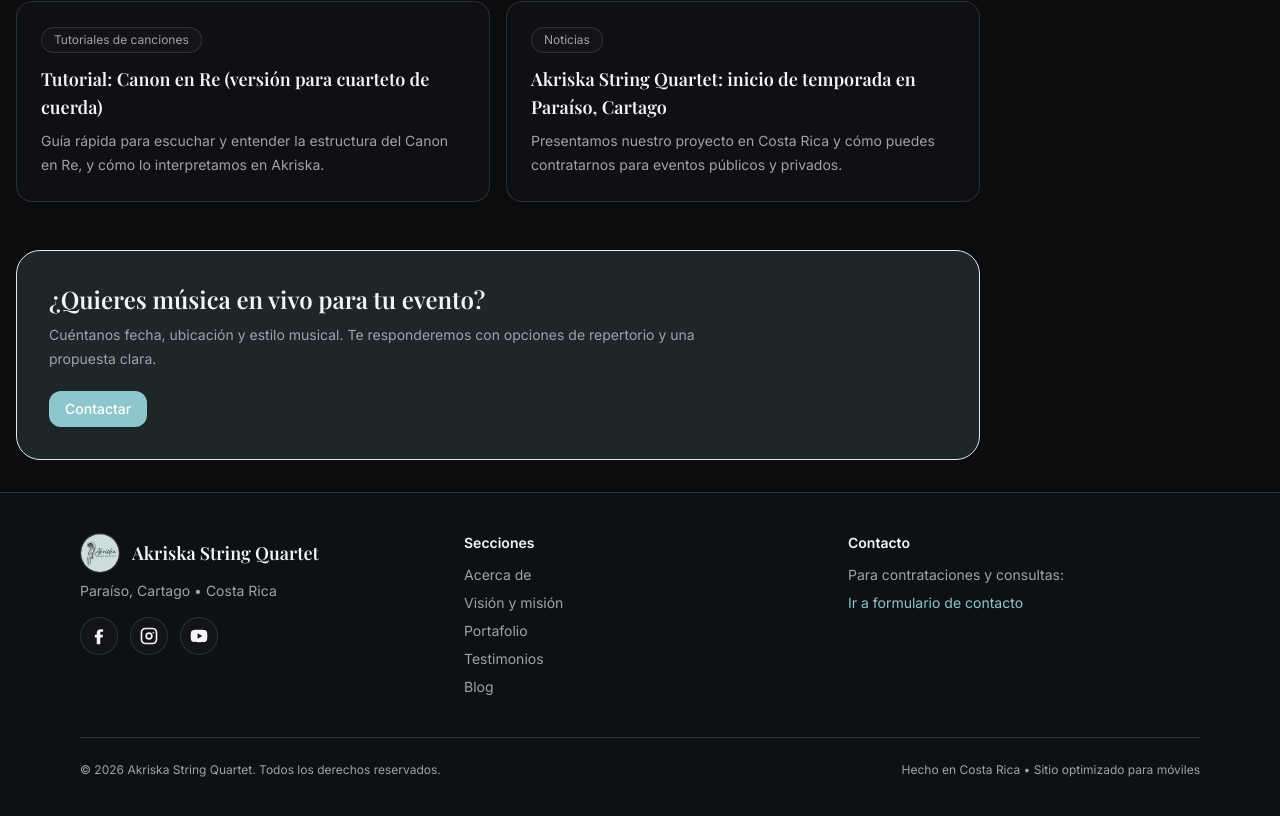
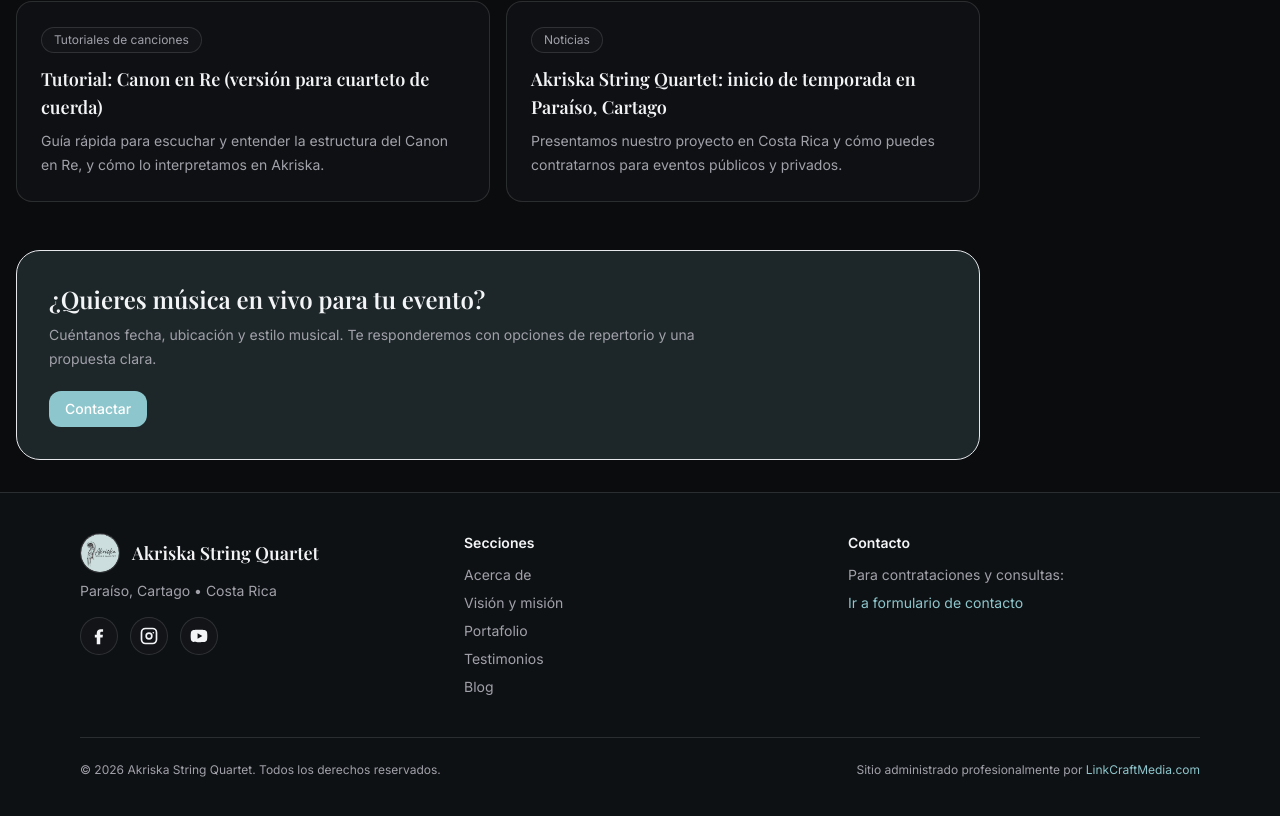
Before and after one commit to Anthonydevep01/AkriskaString, a React (Vite) app: page / in a window 1280 px wide. Shown: the part 1329-2145 px from the top of the page. Built offline with nearby package versions, Linux system fonts and the light colour scheme; no server answers.

Commit message:
Add LinkCraftMedia footer credit

```diff
--- a/src/components/layout/Footer.tsx
+++ b/src/components/layout/Footer.tsx
@@ -97,7 +97,15 @@
             © {new Date().getFullYear()} Akriska String Quartet. Todos los derechos reservados.
           </div>
           <div>
-            Hecho en Costa Rica • Sitio optimizado para móviles
+            Sitio administrado profesionalmente por{' '}
+            <a
+              href="https://linkcraftmedia.com"
+              target="_blank"
+              rel="noreferrer"
+              className="text-[var(--accent)] hover:underline"
+            >
+              LinkCraftMedia.com
+            </a>
           </div>
         </div>
       </div>
```
